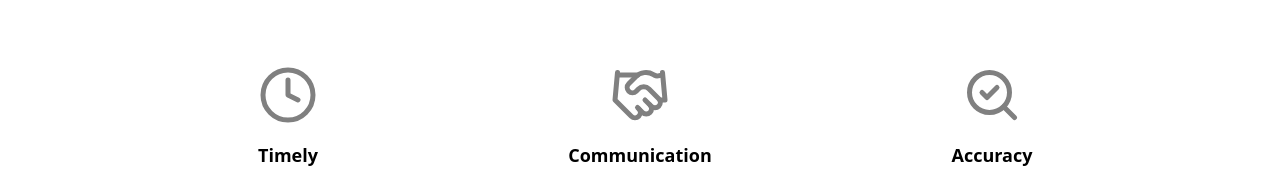
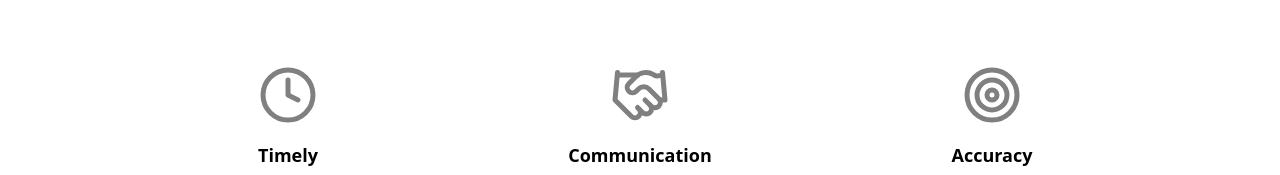
Before and after one commit to harshitchugh001/project1, a React (Create React App) app: page / in a window 1280 px wide. Shown: the part 1841-2016 px from the top of the page. Built offline with nearby package versions, Linux system fonts and the light colour scheme.

Commit message:
Image Change Working Process

```diff
--- a/src/components/Home/Home.js
+++ b/src/components/Home/Home.js
@@ -10,7 +10,8 @@ import Valuation from '../../assets/Valuation.png'
 import Consulting from '../../assets/Consulting.png'
 import zoom from '../../assets/zoom_logo.svg'
 
-import { Clock, Handshake, SearchCheck } from 'lucide-react'
+
+import { Clock, Handshake, Target } from 'lucide-react'
 export default function Home() {
   const navigate = useNavigate();
 
@@ -193,7 +194,7 @@ export default function Home() {
           </div>
           <div className="p-6 text-center flex flex-col items-center">
             <div className="mb-4">
-              <SearchCheck size={60} color='gray'/>
+              <Target size={60} color='gray'/>
             </div>
             <h3 className="text-lg font-semibold mb-2">Accuracy</h3>
             <p className="text-gray-600">
```
